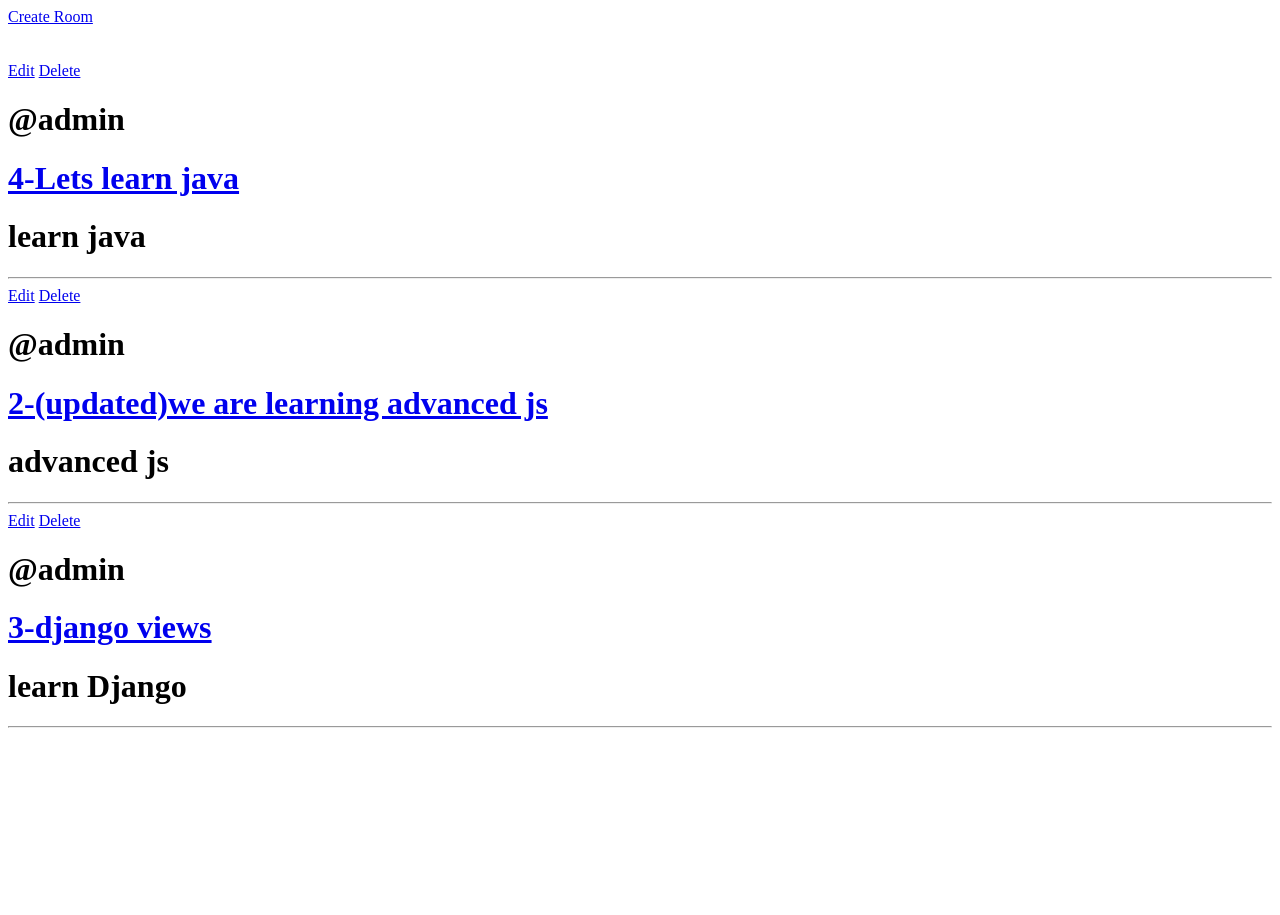
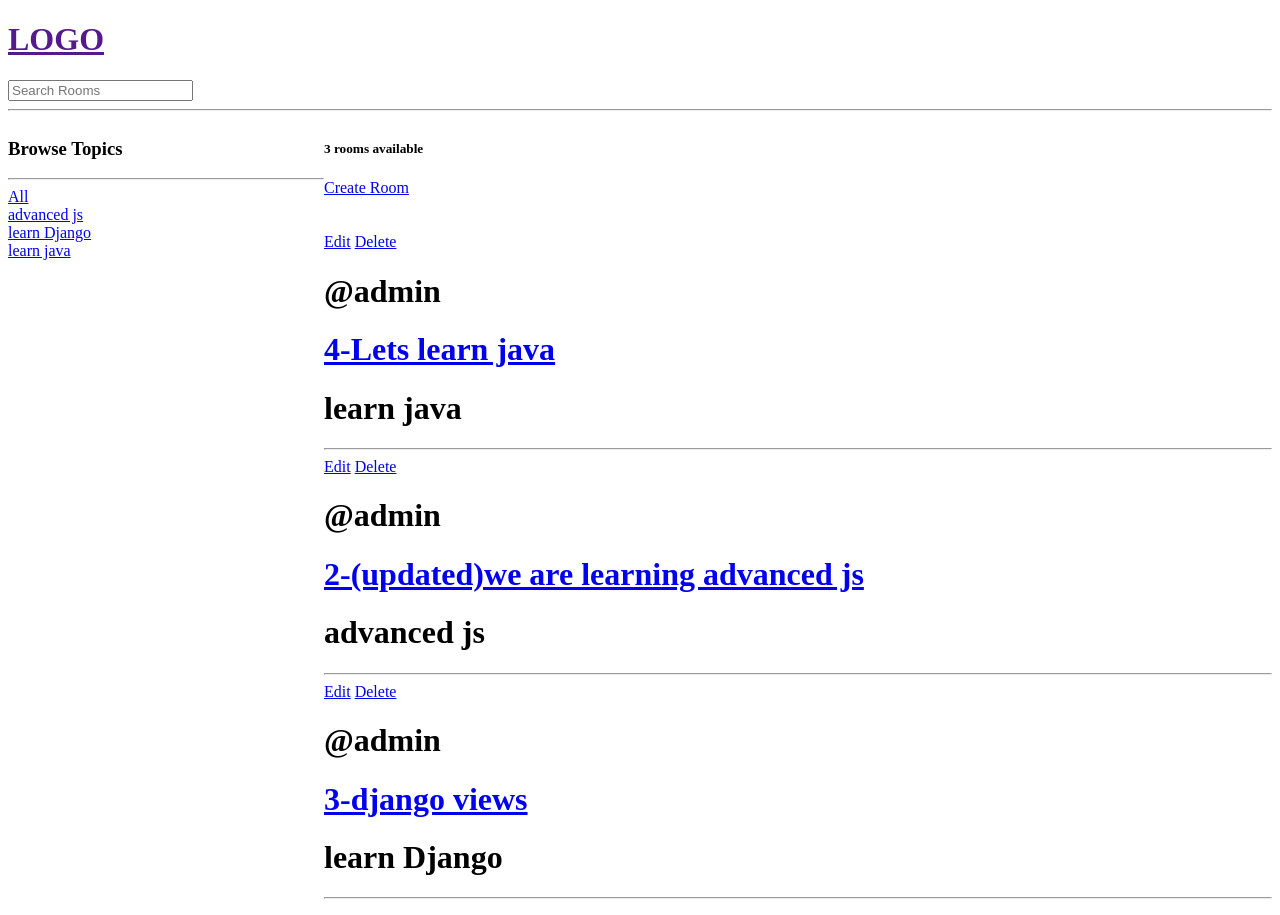
Before and after one commit to mfkrdmn/StudyBuddy-Project-Redo, a Django app: page / in a window 1280 px wide. Before the commit the page ends 728 px from the top, so only its background shows below. Run offline with Django 4.2, Linux system fonts and the light colour scheme; data comes from the database, SQL or seed files in the repository; both versions use the stored data as it was after the commit.

Commit message:
search function completed

```diff
--- a/project/base/views.py
+++ b/project/base/views.py
@@ -1,18 +1,35 @@
-from multiprocessing import context
 from .forms import *
 from django.shortcuts import render, redirect
 from .models import *
+from django.db.models import Q
 # Create your views here.
 
 def home(request):
 
-    room = Room.objects.all()
+    q = request.GET.get('q') if request.GET.get('q') != None else ''
+
+    #buradaki q herhangi bir karakter olabilir. Değişim yapıldığında html de de değişmeli
+
+    room = Room.objects.filter(
+        Q(topic__name__icontains=q) |
+        Q(name__icontains=q) |
+        Q(description__icontains=q)
+    )
+
+    #The icontains lookup is used to get records that contains a specified value.
+    #The icontains lookup is case insensitive.
 
     message = Message.objects.all()
 
+    topic = Topic.objects.all()
+
+    room_count = room.count()
+
     context = {
         "room" : room,
-        "message" : message
+        "message" : message,
+        "topics" : topic,
+        "room_count" : room_count,
     }
 
     return render(request,"home.html", context)
--- a/project/templates/home.html
+++ b/project/templates/home.html
@@ -2,7 +2,41 @@
 
 {% block content %}
 
+<style>
+    .home-container{
+        display: grid;
+        grid-template-columns: 1fr 3fr;
+    }
+</style>
+
+<div class="home-container">
+
+        <div class="">
+            <h3>Browse Topics</h3>
+            <hr>
+
+            <div class="">
+                <a href="{% url 'home' %}">All</a>
+            </div>
+
+            {% for i in topics %}
+
+                <div class="">
+                    <a href="{% url 'home' %}?q={{i.name}}">{{i.name}}</a>
+                </div>
+
+            {% endfor %}
+
+        </div>
+
+
+    <div class="">
+
+        <h5>{{room_count}} rooms available </h5>
+
         <a href="{% url 'create-room' %}">Create Room</a> <br><br><br>
+
+        <div class="">
 
             {% for i  in room %}
 
@@ -19,4 +53,10 @@
 
             {% endfor %}
 
+        </div>
+
+    </div>
+
+</div>
+
 {% endblock content %}
--- a/project/templates/navbar.html
+++ b/project/templates/navbar.html
@@ -0,0 +1,13 @@
+<a href="">
+    <h1>LOGO</h1>
+</a>
+
+<form action="{% url 'home' %}" method="GET">
+
+    <!--Get method olduğu için csrf token a gerek yok-->
+
+    <input typr="text" name="q" placeholder="Search Rooms" >
+
+</form>
+
+<HR></HR>
```
Also changed, not shown: project/db.sqlite3. Lines whose indentation alone changed are shown as unchanged.
